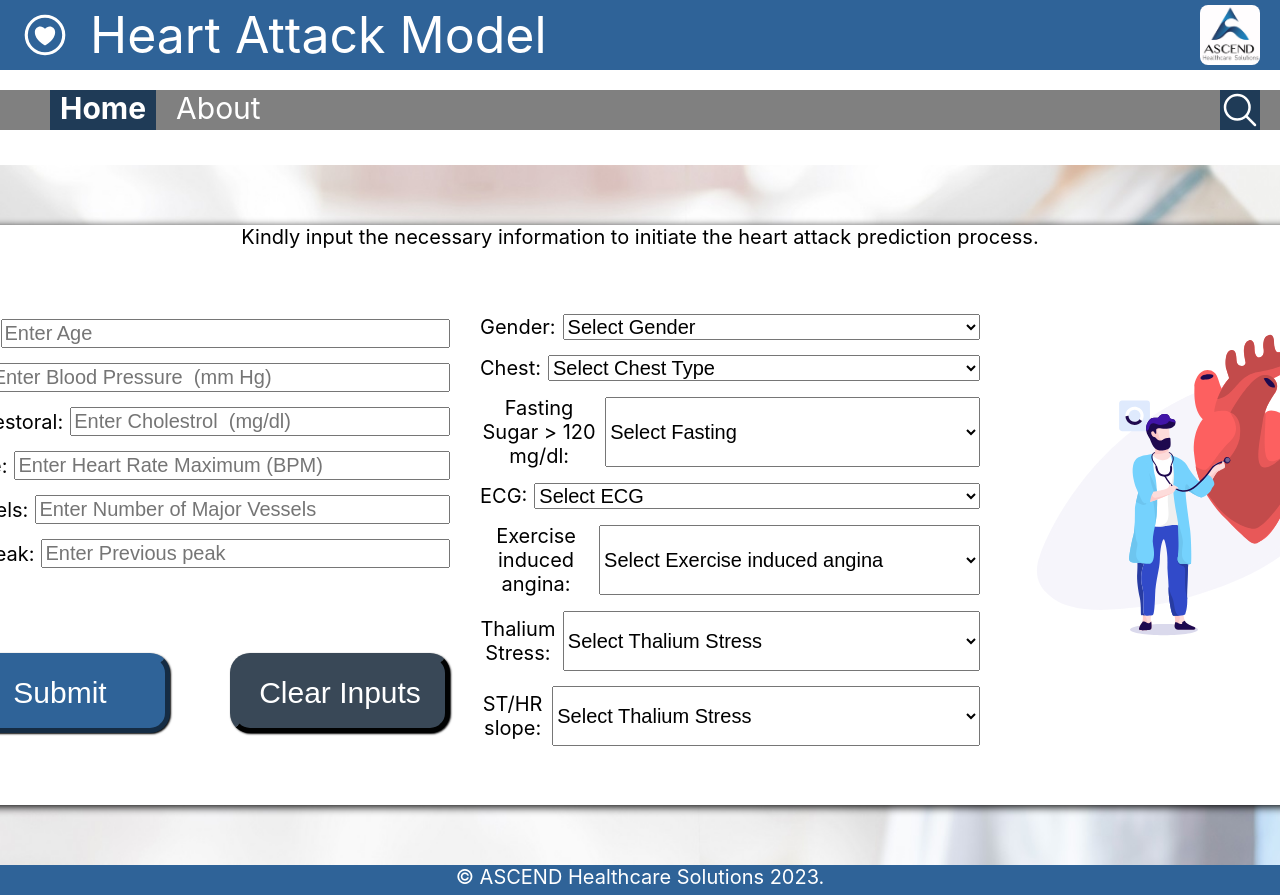
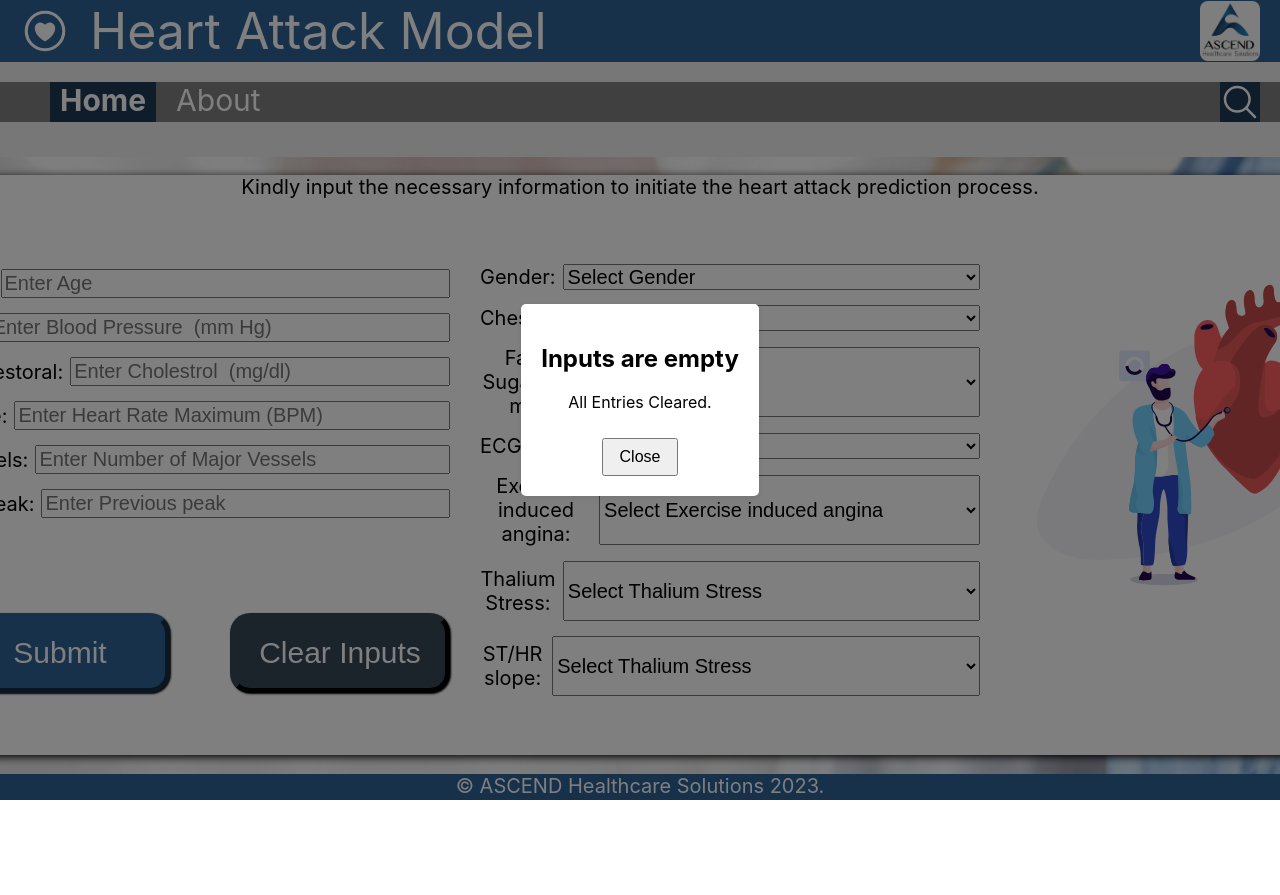
Before and after one commit to HammadYasin/ML-Models, a React (Create React App) app: page / in a window 1280 px wide. Both pictures are taken after a click on the button "Clear Inputs". Shown: the top 895 px of the page. After the commit the page ends 800 px from the top, so only its background shows below. Built offline with nearby package versions, Linux system fonts and the light colour scheme.

Commit message:
improved responsiveness and added dialogs

```diff
--- a/package.json
+++ b/package.json
@@ -4,7 +4,10 @@
   "private": true,
   "proxy": "http://127.0.0.1:5000",
   "dependencies": {
+    "@emotion/react": "^11.11.1",
+    "@emotion/styled": "^11.11.0",
     "@lottiefiles/react-lottie-player": "^3.5.3",
+    "@mui/material": "^5.14.4",
     "@testing-library/jest-dom": "^5.17.0",
     "@testing-library/react": "^13.4.0",
     "@testing-library/user-event": "^13.5.0",
--- a/src/App.css
+++ b/src/App.css
@@ -1,7 +1,42 @@
 .App {
+  text-align: center;    display: flex;
+  flex-direction: column;
+  /* align-items: center; */
+  justify-content: center;
+  height: 100vh;
+  background-color: #f0f0f0;
+  /* padding: 20px; */
+
+}
+.overlay {
+  position: fixed;
+  top: 0;
+  left: 0;
+  width: 100%;
+  height: 100%;
+  background-color: rgba(0, 0, 0, 0.5);
+  display: flex;
+  align-items: center;
+  justify-content: center;
+}
+
+.dialog {
+  background-color: white;
+  padding: 20px;
+  border-radius: 5px;
+  box-shadow: 0px 2px 6px rgba(0, 0, 0, 0.1);
+}
+
+.dialog-content {
   text-align: center;
 }
 
+button {
+  margin-top: 10px;
+  padding: 8px 16px;
+  font-size: 16px;
+  cursor: pointer;
+}
 .App-logo {
   height: 40vmin;
   pointer-events: none;
--- a/src/App.js
+++ b/src/App.js
@@ -8,6 +8,7 @@ import { IoHeartCircleOutline,IoSearchOutline } from "react-icons/io5";
 import Lottie from 'react-lottie';
 import heart from './heart_ani';
 import heart1 from './heart1';
+import { Alert,Dialog } from '@mui/material';
 
 function App()
 {
@@ -27,6 +28,14 @@ function App()
     const [thall, setThall] = useState('');
     const [load, setLoad] = useState(false);
     const [temp,setTemp] = useState('');
+    const [isDialogOpen, setDialogOpen] = useState(false);
+    const [isDialogOpen1, setDialogOpen1] = useState(false);
+    const closeDialog = () => {
+        setDialogOpen(false);
+    };
+    const closeDialog1 = () => {
+        setDialogOpen1(false);
+    };
     const checkVals = async () =>{
         if(age !== '' &&  gender!== ''&& cp !==''&& trtbps !==''&& chol !==''&& fbs !==''&& restecg !==''&& thalachh !==''&& exng !==''&& oldpeak !==''&& slp !==''&& caa !==''&& thall !=='')
         {
@@ -39,7 +48,7 @@ function App()
         }
         else
         {
-            alert('Input values are empty !');
+            setDialogOpen1(true);
         }
     }
     const onPressData = async () => {
@@ -74,7 +83,7 @@ function App()
         );
         }
     const ClearInputs = async () => {
-        alert("All Entries Cleared !");
+        setDialogOpen(true);
         setAge('');
         setGen('');
         setCp('');
@@ -256,6 +265,28 @@ function App()
             <footer style={{ backgroundColor: '#2F6398', height: 30, textAlign: 'center' }}>
                 <text style={{ fontSize: 20, color: 'white' }}>© ASCEND Healthcare Solutions 2023.</text>
             </footer>
+            {isDialogOpen && (
+                <div className="overlay">
+                    <div className="dialog">
+                        <div className="dialog-content">
+                            <h2>Inputs are empty</h2>
+                            <p>All Entries Cleared.</p>
+                            <button onClick={closeDialog}>Close</button>
+                        </div>
+                    </div>
+                </div>
+            )}
+            {isDialogOpen1 && (
+                <div className="overlay">
+                    <div className="dialog">
+                        <div className="dialog-content">
+                            <h2>Error !</h2>
+                            <p>Input values are empty.</p>
+                            <button onClick={closeDialog1}>Close</button>
+                        </div>
+                    </div>
+                </div>
+            )}
         </div>
     );
 }
```
Also changed, not shown: 1 other file (tests, documents, lock files or other folders).
